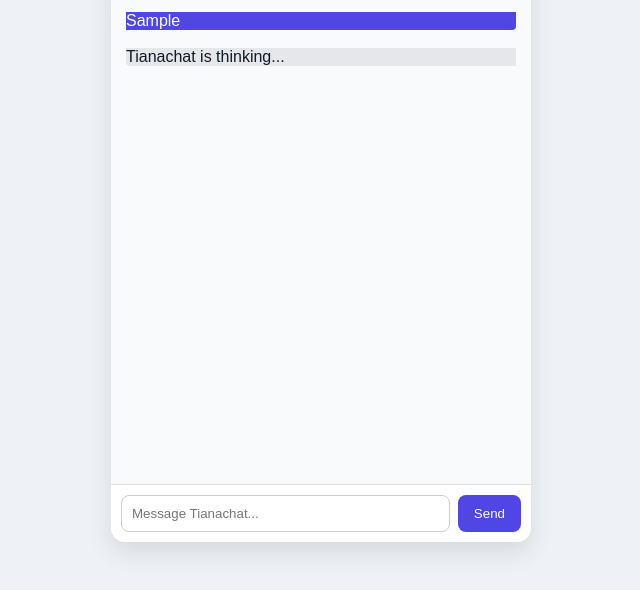
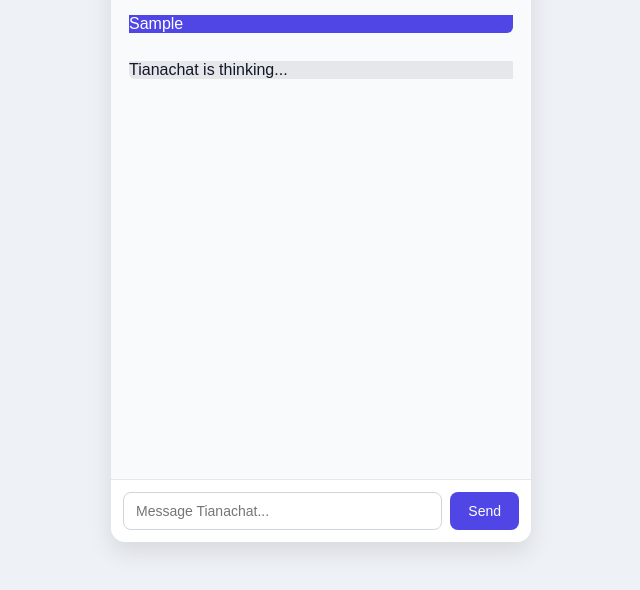
Before and after one commit to brightluck14-alt/tianachat, a website: page public/index.html in a window 1280 px wide. Both pictures are taken after typing "Sample" into the empty fields and a click on the button "Send". Shown: the part 158-748 px from the top of the page, without its empty margins (319-959 px from the left). Drawn offline with Linux system fonts and the light colour scheme; no server answers.

Commit message:
Polish chat spacing and UI

```diff
--- a/public/index.html
+++ b/public/index.html
@@ -37,7 +37,7 @@
 
         .chat-window {
             flex: 1;
-            padding: 15px;
+            padding: 18px;
             overflow-y: auto;
             background: #f9fafb;
         }
@@ -46,7 +46,7 @@
             max-width: 75%;
             padding: 10px 14px;
             border-radius: 18px;
-            line-height: 1.4;
+            line-height: 1.45;
             font-size: 14px;
             display: inline-block;
         }
@@ -56,8 +56,8 @@
             background: #4f46e5;
             color: white;
             margin-left: auto;
-            margin-bottom: 18px;   /* ✅ space AFTER user message */
-            border-bottom-right-radius: 4px;
+            margin-bottom: 28px;   /* ✔ clear separation */
+            border-bottom-right-radius: 6px;
         }
 
         /* AI MESSAGE */
@@ -65,39 +65,41 @@
             background: #e5e7eb;
             color: #111827;
             margin-right: auto;
-            margin-top: 6px;       /* ✅ space BEFORE AI reply */
-            margin-bottom: 12px;
-            border-bottom-left-radius: 4px;
+            margin-top: 8px;
+            margin-bottom: 18px;
+            border-bottom-left-radius: 6px;
         }
 
         .typing {
             font-size: 12px;
             color: #6b7280;
-            margin: 8px 0;
+            margin: 10px 0;
         }
 
         .chat-input {
             display: flex;
-            padding: 10px;
-            border-top: 1px solid #ddd;
+            padding: 12px;
+            border-top: 1px solid #e5e7eb;
         }
 
         .chat-input input {
             flex: 1;
-            padding: 10px;
+            padding: 10px 12px;
             border-radius: 8px;
-            border: 1px solid #ccc;
+            border: 1px solid #d1d5db;
             outline: none;
+            font-size: 14px;
         }
 
         .chat-input button {
             margin-left: 8px;
-            padding: 10px 16px;
+            padding: 10px 18px;
             border: none;
             border-radius: 8px;
             background: #4f46e5;
             color: white;
             cursor: pointer;
+            font-size: 14px;
         }
 
         .chat-input button:hover {
```
